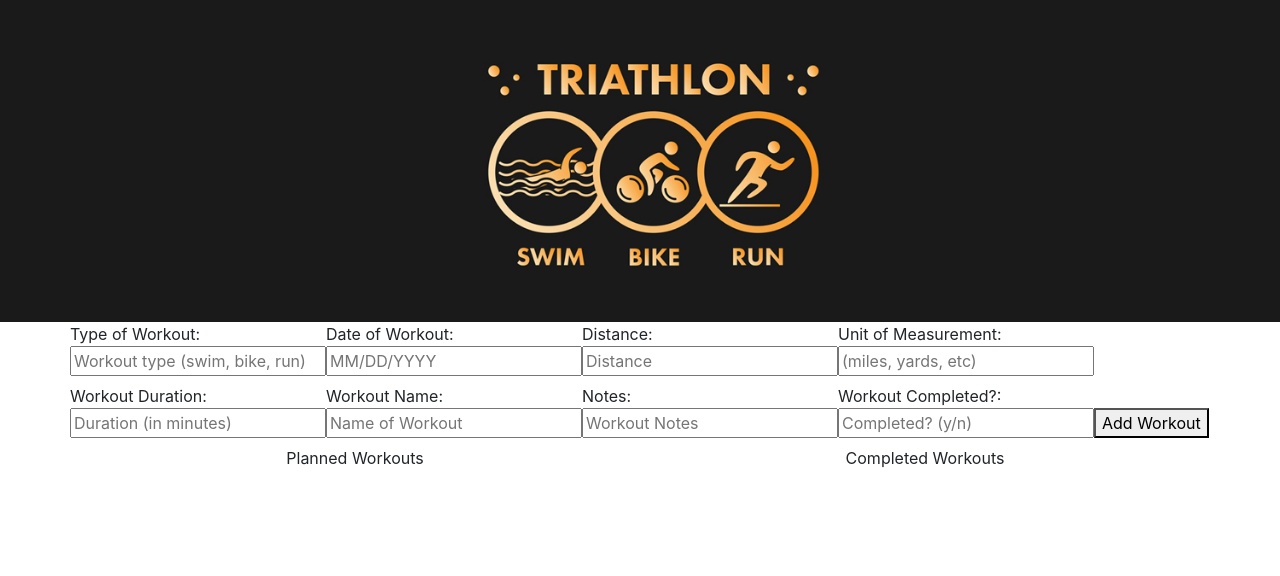
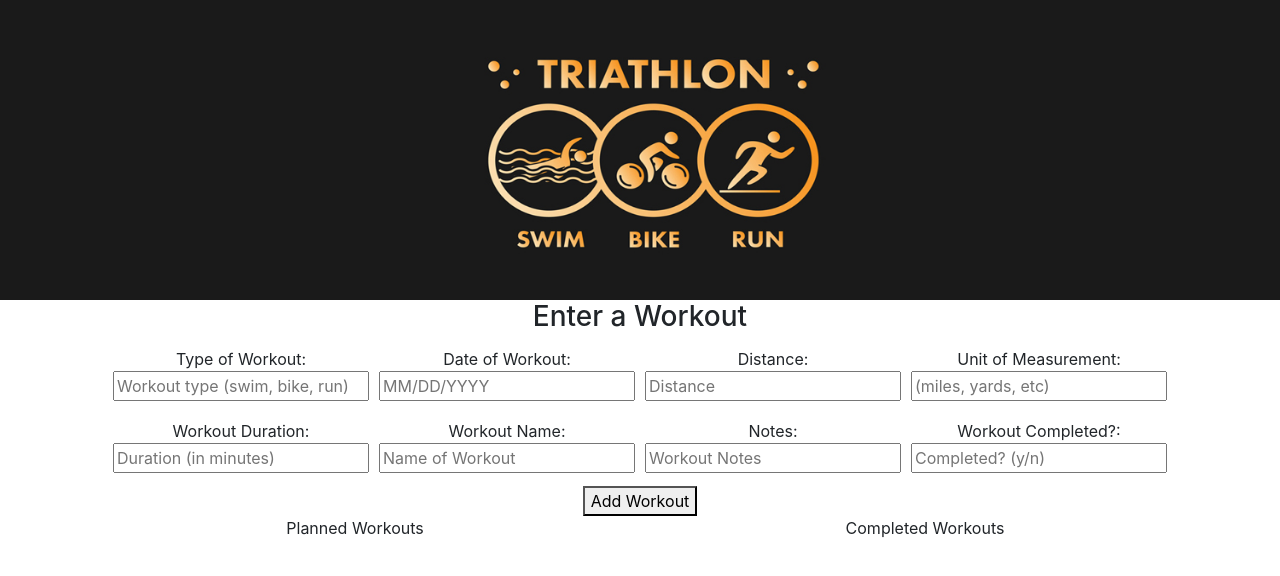
Before and after one commit to bpdavitt/SBRepeat, a React app: page / in a window 1280 px wide. Shown: the top 576 px of the page. Built offline with nearby package versions, Linux system fonts and the light colour scheme; no server answers.

Commit message:
CSS Tweaks

```diff
--- a/client/App.jsx
+++ b/client/App.jsx
@@ -163,9 +163,10 @@ class App extends React.Component {
   render() {
     return (
       <Container>
-        <Row id="banner">
-        </Row>
-        <Row id="create-row">
+        <Row id="create-row" className="justify-content-md-center">
+          <Row className="justify-content-md-center">
+            <h3>Enter a Workout</h3>
+          </Row>
           <CreateWorkout clickHandler={this.creationClickHandler}></CreateWorkout>
         </Row>
         <Row>
@@ -180,16 +181,17 @@ class App extends React.Component {
 
         </Row>
         <Modal show={this.state.modalOpen} onHide={this.closeModal} centered>
-          <Modal.Header closeButton>
-            <Modal.Title>Modal Heading</Modal.Title>
+          <Modal.Header id="update-header">
+            <Modal.Title >Update or Delete a Workout</Modal.Title>
           </Modal.Header>
-          <Modal.Body>Selected workouts will be displayed here!
+          <Modal.Body>
+            <h5>Update Your Workout:</h5>
             <UpdateWorkout workout={this.state.selected}></UpdateWorkout>
           </Modal.Body>
           <Modal.Footer>
-            <Button onClick={this.closeModal}>Close</Button>
-            <Button onClick={this.deleteWorkout}>Delete</Button>
-            <Button onClick={this.updateWorkout}>Update</Button>
+            <Button onClick={this.closeModal} variant="dark">Close</Button>
+            <Button onClick={this.deleteWorkout} variant="danger">Delete</Button>
+            <Button onClick={this.updateWorkout} variant="dark">Update</Button>
           </Modal.Footer>
         </Modal>
       </Container>
--- a/public/style.css
+++ b/public/style.css
@@ -14,6 +14,7 @@
 
 #banner {
   justify-content: center;
+  max-height: 300px;
 }
 
 #planned-col {
@@ -46,10 +47,19 @@
   display: block
 }
 
+#creation-form{
+  text-align: center;
+}
+
 .creation-label {
   min-width: 100px;
+  padding: 5px;
 }
 
 .creation-input {
   display: block
 }
+
+#update-header {
+  justify-content: center;
+}
```
